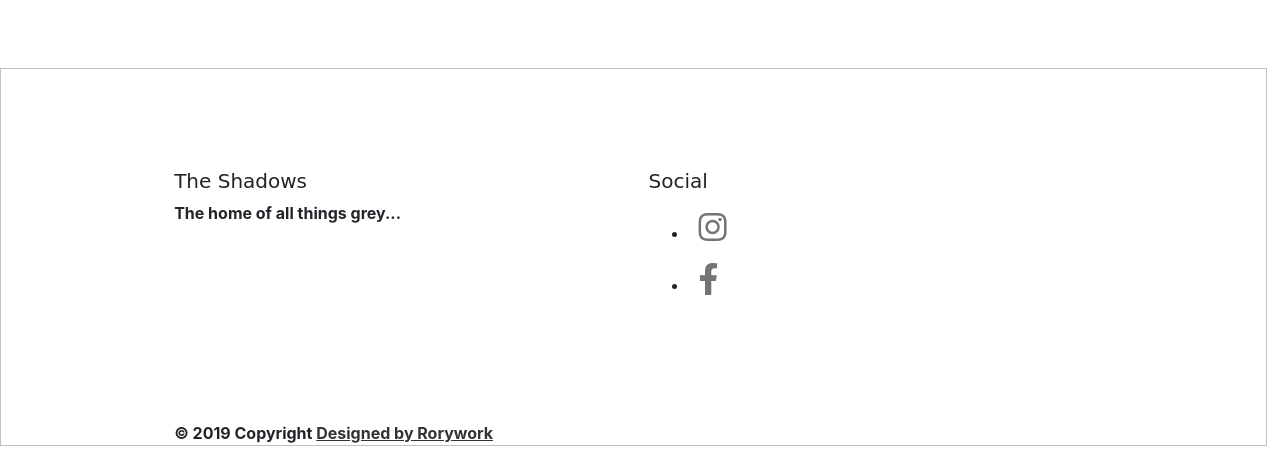
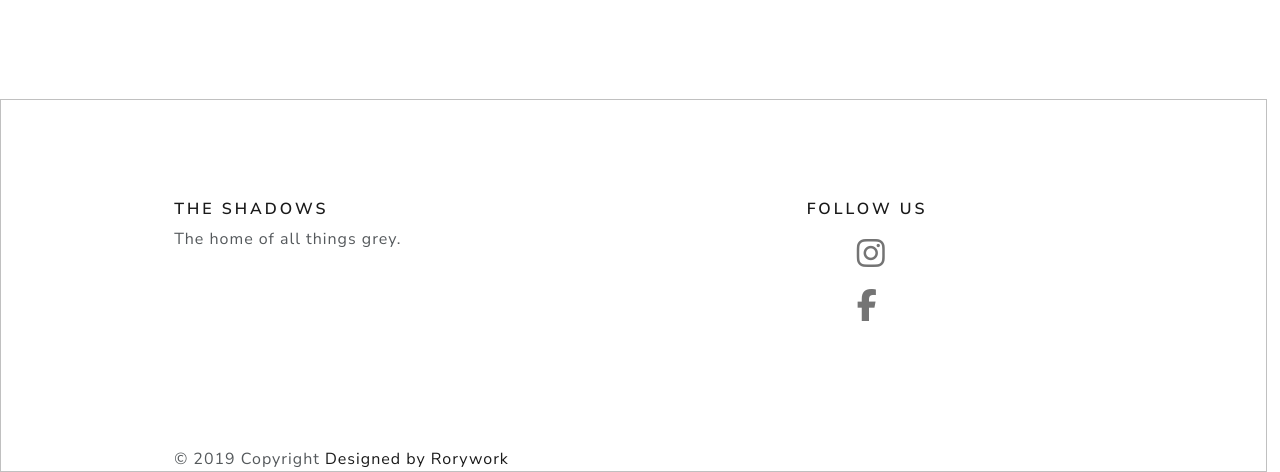
Before and after one commit to Rorywork/The-Shadows, a Flask app: page / in a window 1280 px wide. Shown: the part 2022-2494 px from the top of the page. Before the commit the page ends 2468 px from the top, so only its background shows below. Run offline with Flask 2, Linux system fonts and the light colour scheme; some libraries are stand-ins or nearby versions; some web fonts are replaced.

Commit message:
Built the footer to work with header

```diff
--- a/templates/layout.html
+++ b/templates/layout.html
@@ -6,9 +6,9 @@
     <meta name="viewport" content="width=device-width, initial-scale=1.0">
     <meta http-equiv="X-UA-Compatible" content="ie=edge">
     <title>The Shadows</title>
-    <link rel="stylesheet" href="https://bootswatch.com/4/sketchy/bootstrap.min.css">
-    <link rel="stylesheet" href="https://cdnjs.cloudflare.com/ajax/libs/font-awesome/5.10.0-12/css/all.min.css">
+    <link rel="stylesheet" href="https://bootswatch.com/4/lux/bootstrap.min.css">
     <link rel="stylesheet" href="{{ url_for('static', filename='css/style.css') }}">
+    <script src="https://kit.fontawesome.com/db8b9a4c4f.js"></script>
 
 </head>
 
@@ -44,18 +44,18 @@
 
     {% endblock %}
 
-    <footer class="page-footer grey lighten-1">
+    <footer>
             <div class="container">
               <div class="row">
-                <div class="col l6 s12">
-                  <h5 class="white-text">The Shadows</h5>
-                  <p class="grey-text text-lighten-4">The home of all things grey...</p>
+                <div class=" col-12 col-lg-6">
+                  <h5>The Shadows</h5>
+                  <p class="grey-text text-lighten-4">The home of all things grey.</p>
                 </div>
-                <div class="col l4 offset-l2 s12">
-                  <h5 class="white-text">Social</h5>
+                <div class="col-12 col-lg-4 offset-lg-2">
+                  <h5>Follow Us</h5>
                   <ul>
-                    <li><a class="grey-text text-lighten-3" href="https://www.instagram.com"><i class="fab fa-instagram"></i></a></li>
-                    <li><a class="grey-text text-lighten-3" href="https://www.facebook.com"><i class="fab fa-facebook-f"></i></a></li>
+                    <li class="social-list"><a href="https://www.instagram.com"><i class="fab fa-instagram"></i></a></li>
+                    <li class="social-list"><a href="https://www.facebook.com"><i class="fab fa-facebook-f"></i></a></li>
                   </ul>
                 </div>
               </div>
```
